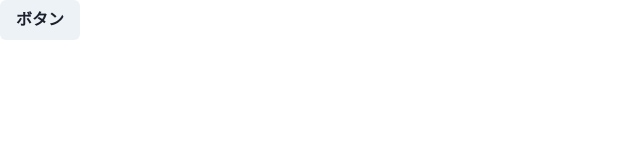
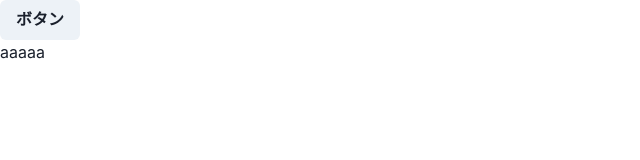
Before and after one commit to baramatsubonzo/react-app, a React (Create React App) app: page / in a window 1280 px wide. Shown: the top 160 px of the page, without its empty margins (0-640 px from the left). Built offline with nearby package versions, Linux system fonts and the light colour scheme.

Commit message:
globalなスタイルの設定

```diff
--- a/src/App.tsx
+++ b/src/App.tsx
@@ -1,10 +1,11 @@
 import { Button, ChakraProvider } from "@chakra-ui/react";
-import "./styles.css";
+import theme from "./theme/theme";
 
 export default function App() {
   return (
-    <ChakraProvider>
+    <ChakraProvider theme={theme}>
       <Button>ボタン</Button>
+      <p>aaaaa</p>
     </ChakraProvider>
   );
 }
--- /dev/null
+++ b/src/react-app-env.d.ts
@@ -0,0 +1 @@
+/// <reference types="react-scripts" />
--- /dev/null
+++ b/src/theme/theme.js
@@ -0,0 +1,14 @@
+import {extendTheme } from "@chakra-ui/react";
+
+const theme = extendTheme({
+  styles: {
+    global: {
+      body: {
+        backgroundColort: "gray.100",
+        color: "gray.800"
+      }
+    }
+  }
+});
+
+export default theme;
```
